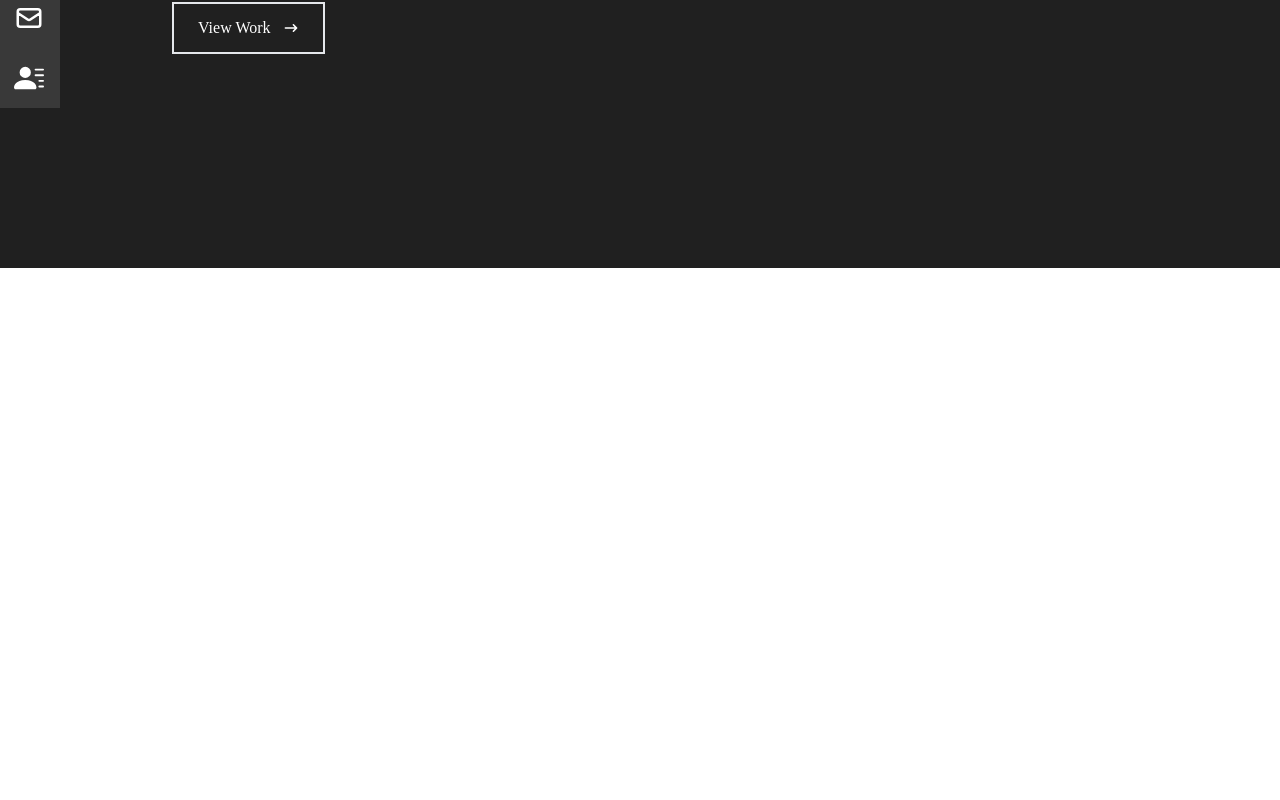
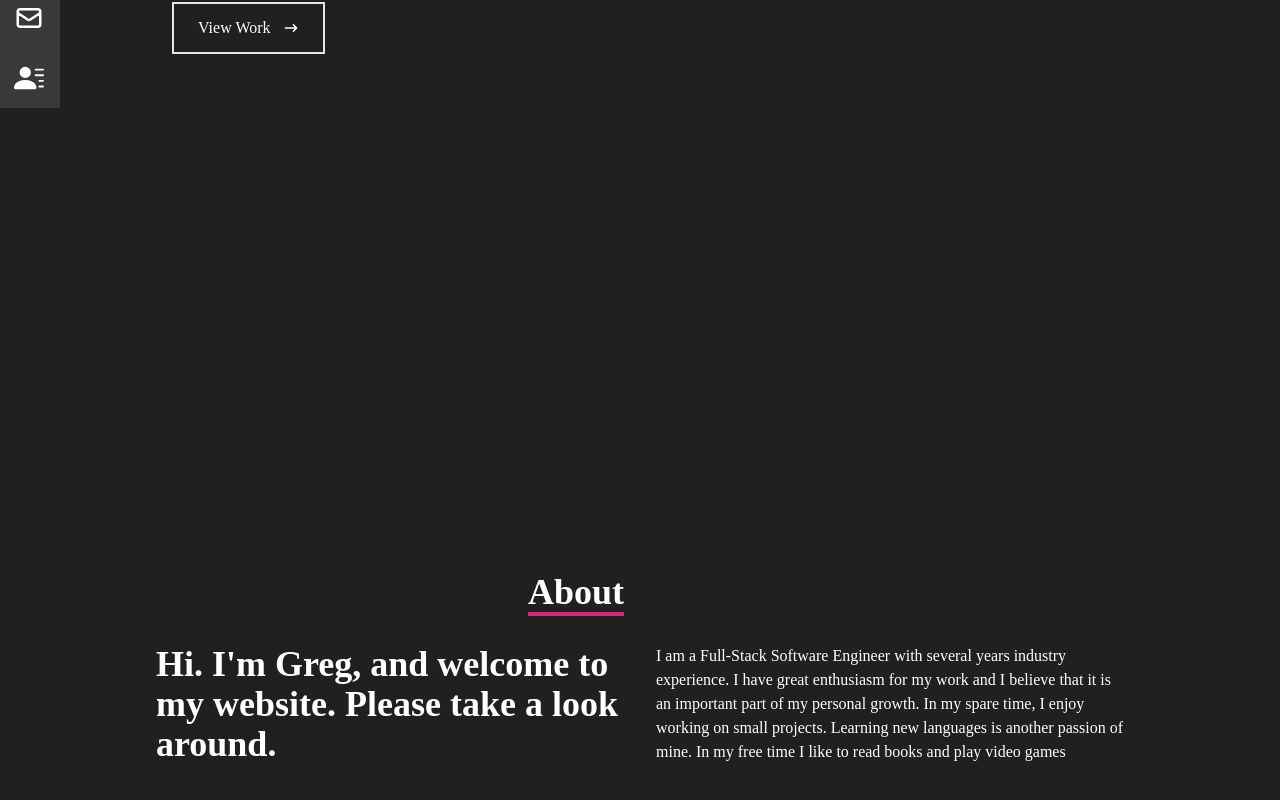
Before and after one commit to GregSithole/gregsithole-react-portfolio, a React (Create React App) app: page / in a window 1280 px wide. Shown: the part 532-1332 px from the top of the page. Before the commit the page ends 800 px from the top, so only its background shows below. Built offline with nearby package versions, Linux system fonts and the light colour scheme.

Commit message:
Added About.jsx

```diff
--- a/src/App.js
+++ b/src/App.js
@@ -1,11 +1,13 @@
 import Navbar from "./components/Navbar";
 import Home from "./components/Home";
+import About from "./components/About";
 
 function App() {
   return (
     <div className="App">
       <Navbar />
       <Home />
+      <About />
     </div>
   );
 }
--- /dev/null
+++ b/src/components/About.jsx
@@ -0,0 +1,28 @@
+import React from 'react'
+
+const About = () => {
+    return (
+        <div name='about' className='w-full h-screen bg-[#202020] text-white'>
+            <div className='flex flex-col justify-center items-center w-full h-full'>
+                <div className='max-w-[1000px] w-full px-4 grid grid-cols-2 gap-8'>
+                    <div className='sm:text-right pb-8 pl-4'>
+                        <p className='text-4xl font-bold inline border-b-4 border-pink-600'>About</p>
+                    </div>
+                    <div>
+
+                    </div>
+                </div>
+                <div className='max-w-[1000px] w-full grid sm:grid-cols-2 gap-8 px-4'>
+                    <div className='sm:text-rigt text-4xl font-bold '>
+                        <p>Hi. I'm Greg, and welcome to my website. Please take a look around.</p>
+                    </div>
+                    <div>
+                        I am a Full-Stack Software Engineer with several years industry experience. I have great enthusiasm for my work and I believe that it is an important part of my personal growth. In my spare time, I enjoy working on small projects. Learning new languages is another passion of mine. In my free time I like to read books and play video games
+                    </div>
+                </div>
+            </div>
+        </div>
+    )
+}
+
+export default About
```
